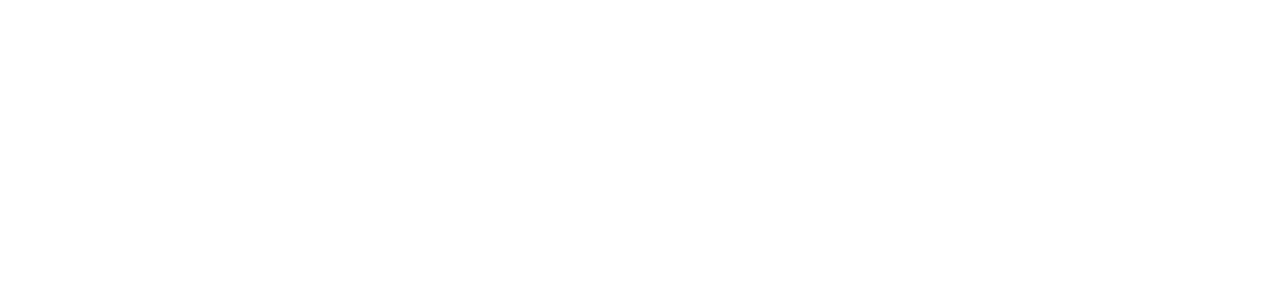
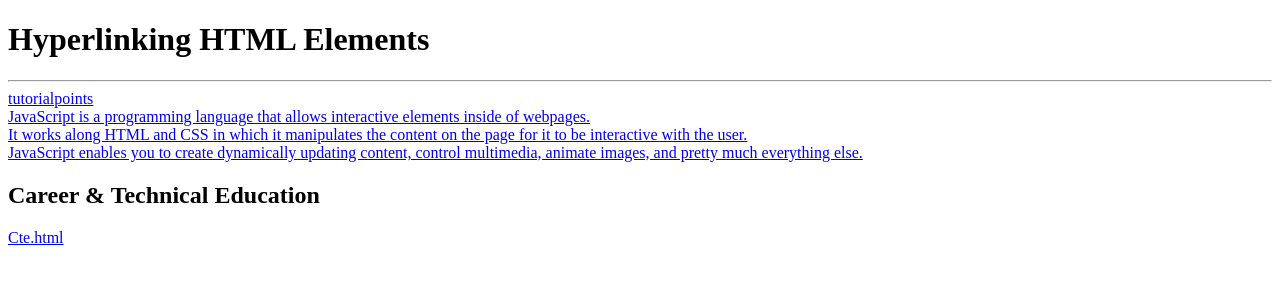
Before and after one commit to cadenw4/Web-dev, a plain HTML site: page Unit1/WDLesson1_4Practical/index.html in a window 1280 px wide. Drawn offline with Linux system fonts and the light colour scheme.

Commit message:
finsih 1.4 practical and cte.html

```diff
--- a/Unit1/WDLesson1_4Practical/index.html
+++ b/Unit1/WDLesson1_4Practical/index.html
@@ -16,16 +16,25 @@
     </a>
     -->
     <!-- Challenge 1: Add a heading with "Hyperlinking HTML Elements" followed by a horizontal rule-->
+     <h1>Hyperlinking HTML Elements</h1>
+     <hr>
 
     <!-- Challenge 2: Add the image for tutorialpoints that is stored locally and make it
      a hyperlink to  https://www.tutorialspoint.com/ that will open in a new tab -->
+     <a href = "https://www.tutorialspoint.com/" target="_blank">tutorialpoints</a>
+     <br>
+
+
 
     <!-- Challenge 3: Add a paragraph describing JavaScript and make the paragraph a hyperlink to
      https://javascript.info/ that will open in the SAME tab.-->
-
+     <a href = "https://javascript.info/"> JavaScript is a programming language that allows interactive elements inside of webpages. <br> It works along HTML and CSS in which it manipulates the content on the page for it to be interactive with the user. <br> JavaScript enables you to create dynamically updating content, control multimedia, animate images, and pretty much everything else.</a>
+<br>
     <!-- Challenge 4: Add an <h2> for "Career & Technical Education" and make the heading a hyperlink to
       the cte.html file which is stored internally in the folder.
       Note: You can link to other web pages.  This is how websites are created! -->
+      <h2>Career & Technical Education</h2>
+      <a href = "cte.html">Cte.html</a>
 
     <!-- Challenge Bonus:  Complete all the challenges located in cte.html.
      Note: Click on cte.html to open the html file and start editing. -->
```
Also changed, not shown: Unit1/WDLesson1_4Practical/cte.html (+4 -3 lines).
